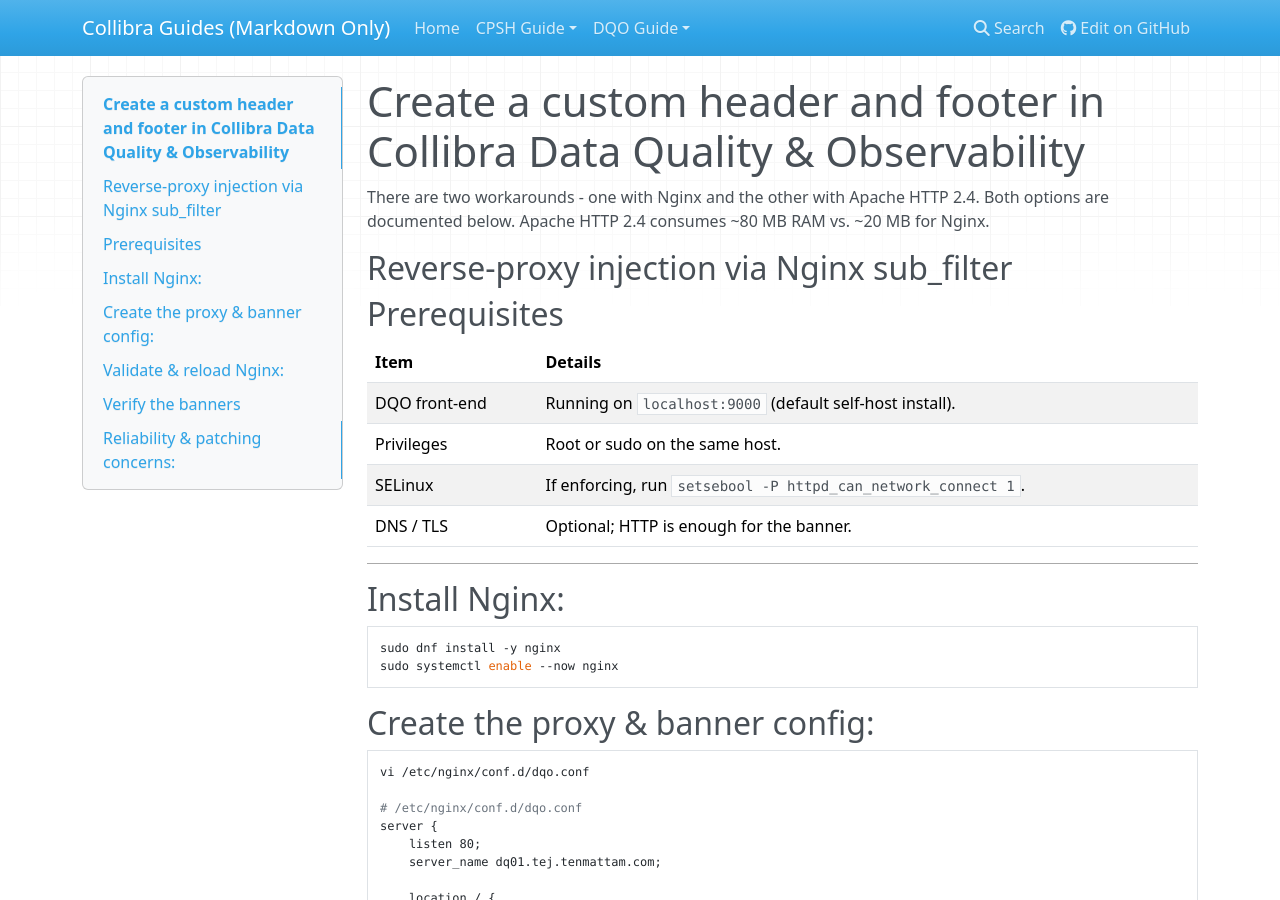
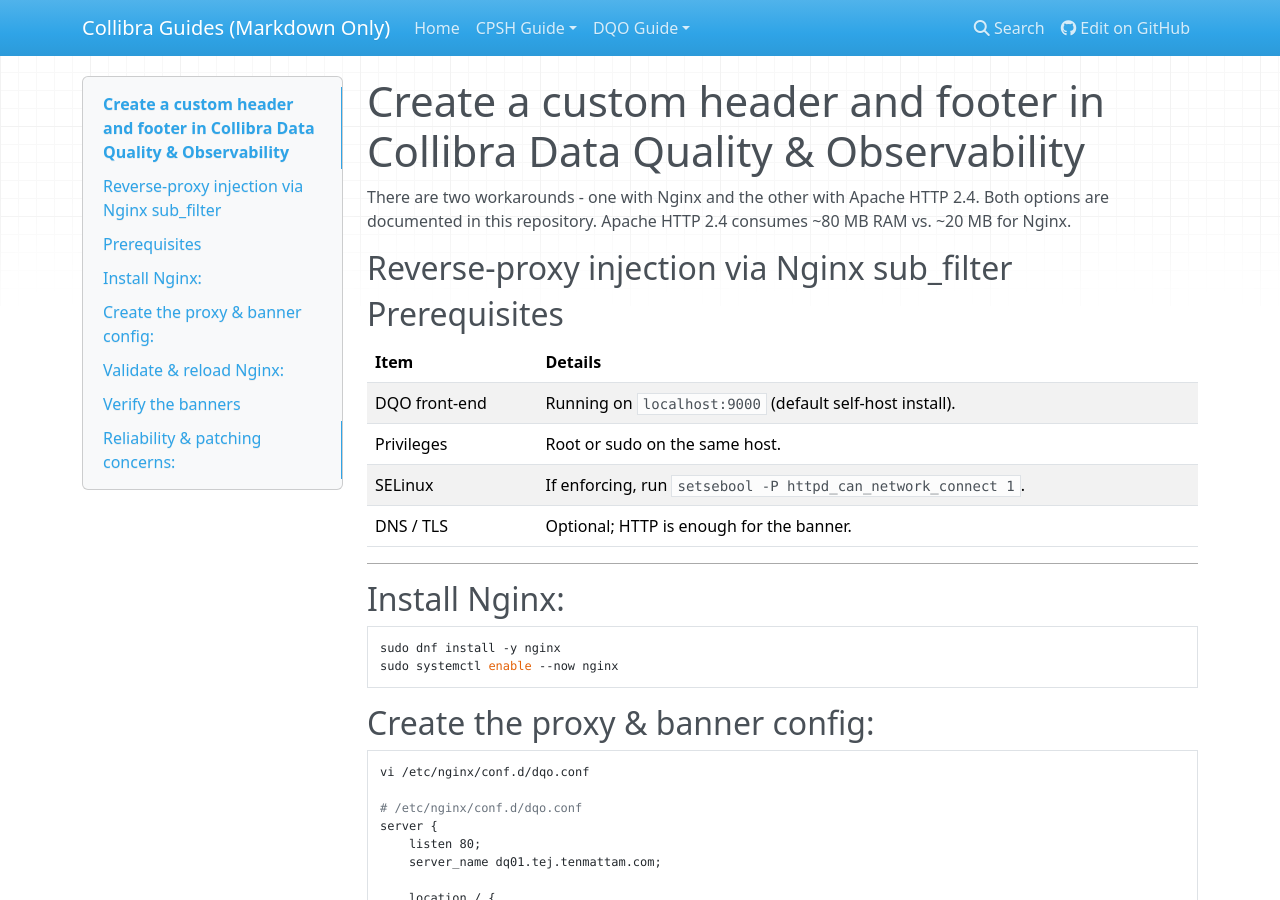
Before and after one commit to tejten/collibra-cpsh-dq-custom-banner, an MkDocs documentation site: the page built from docs/dqo/01-dqo-nginx.md, in a window 1280 px wide and 900 px high. Built offline with MkDocs 1.6.1, drawn with Linux system fonts in a browser that asks for light colours; nearby versions of some CDN libraries.

Commit message:
Update 01-dqo-nginx.md

```diff
--- a/docs/dqo/01-dqo-nginx.md
+++ b/docs/dqo/01-dqo-nginx.md
@@ -1,6 +1,6 @@
 # Create a custom header and footer in Collibra Data Quality & Observability
 
-There are two workarounds - one with Nginx and the other with Apache HTTP 2.4. Both options are documented below. Apache HTTP 2.4 consumes ~80 MB RAM vs. ~20 MB for Nginx.
+There are two workarounds - one with Nginx and the other with Apache HTTP 2.4. Both options are documented in this repository. Apache HTTP 2.4 consumes ~80 MB RAM vs. ~20 MB for Nginx.
 
 ## Reverse-proxy injection via Nginx sub_filter
 
```
